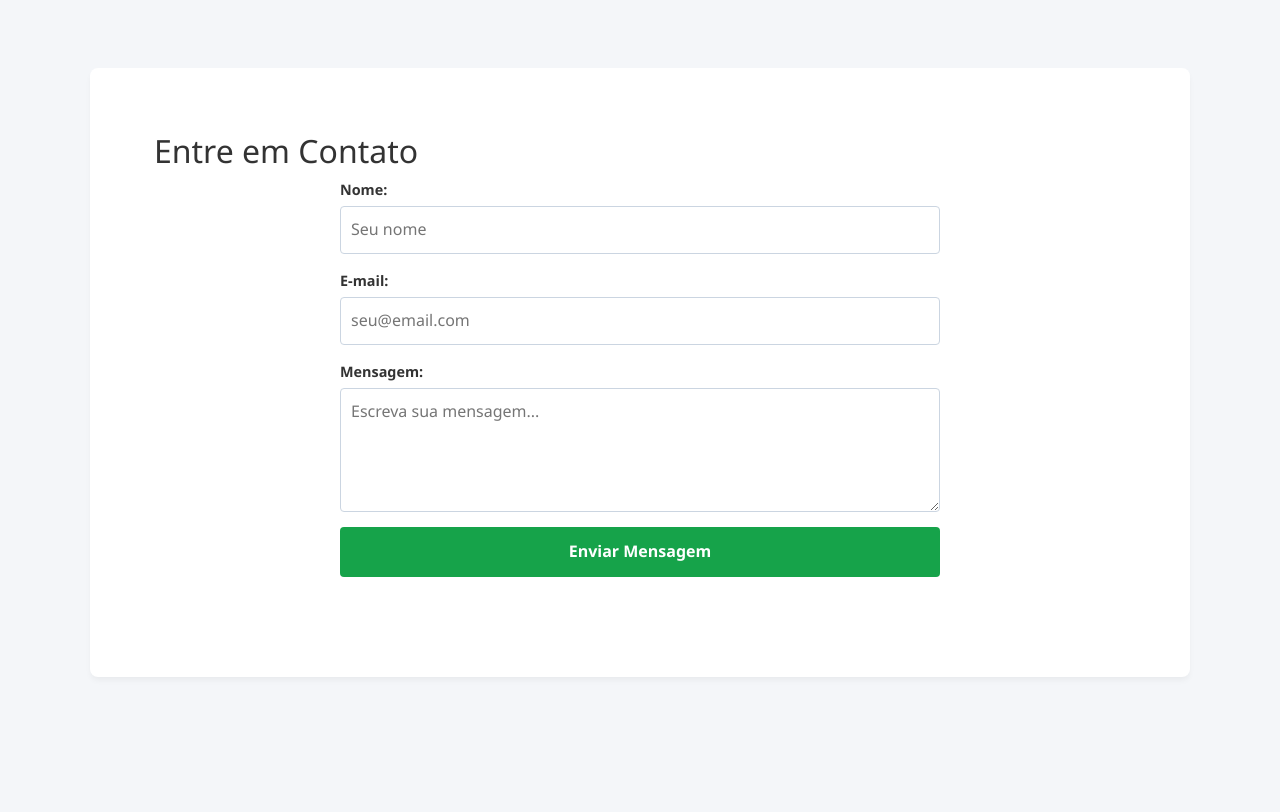
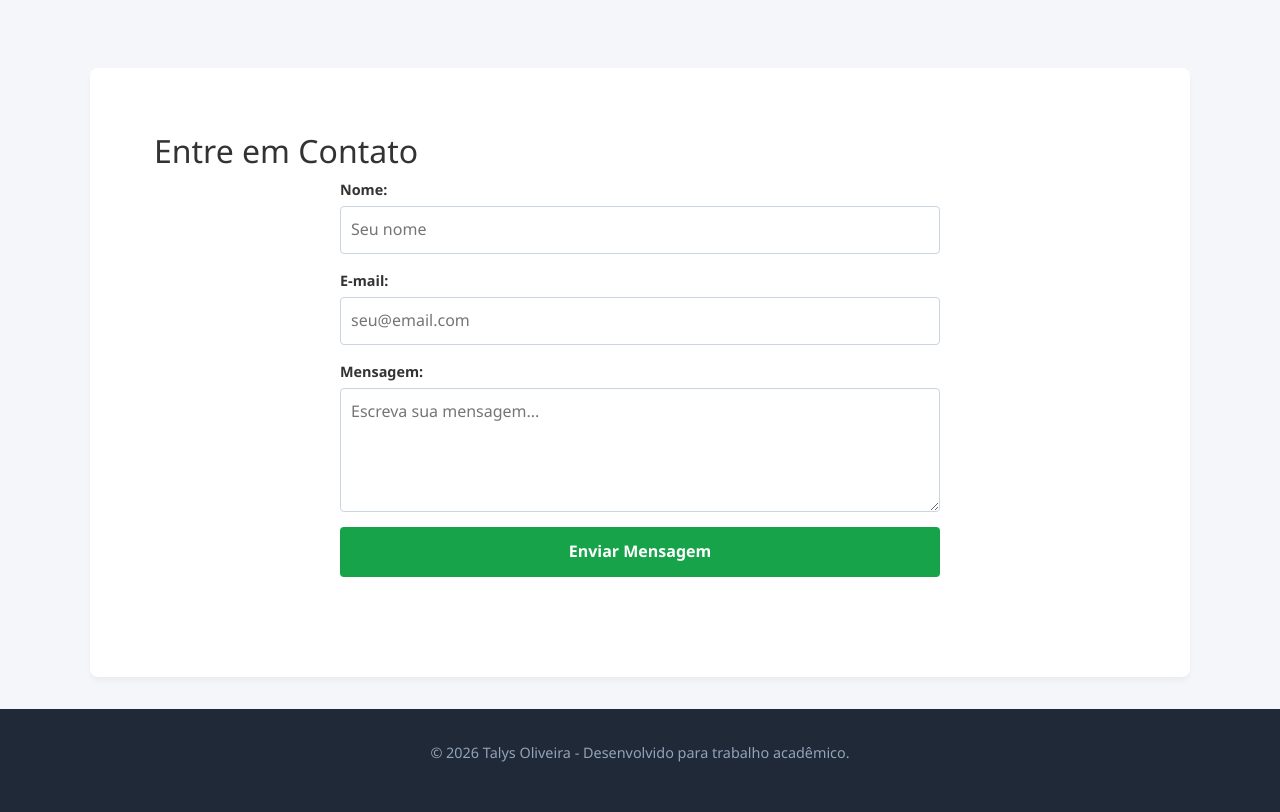
Before and after one commit to Talys-oliveira/projeto-portfolio, a plain HTML site: page index.html in a window 1280 px wide. Shown: the part 977-1789 px from the top of the page. Before the commit the page ends 1686 px from the top, so only its background shows below. Drawn offline with nearby package versions, Linux system fonts and the light colour scheme.

Commit message:
feat: footer adicionado no html e css

```diff
--- a/index.html
+++ b/index.html
@@ -105,6 +105,11 @@
             <p id="form-status"></p>
         </form>
     </section>
+
+    <footer>
+        <p>&copy; 2026 Talys Oliveira - Desenvolvido para trabalho acadêmico.</p>
+    </footer>
+
     <!-- Bootstrap JS Bundle (com Popper) -->
 <script src="https://cdn.jsdelivr.net/npm/bootstrap@5.3.0/dist/js/bootstrap.bundle.min.js"></script>
 </body>
--- a/style.css
+++ b/style.css
@@ -260,3 +260,13 @@ button[type="submit"]:hover {
     font-size: 0.9rem;
     margin-top: 5px;
 }
+
+
+/* Footer */
+footer {
+  text-align: center;
+  padding: 2rem;
+  background-color: #1f2937;
+  color: #94a3b8;
+  font-size: 0.9rem;
+}
```
